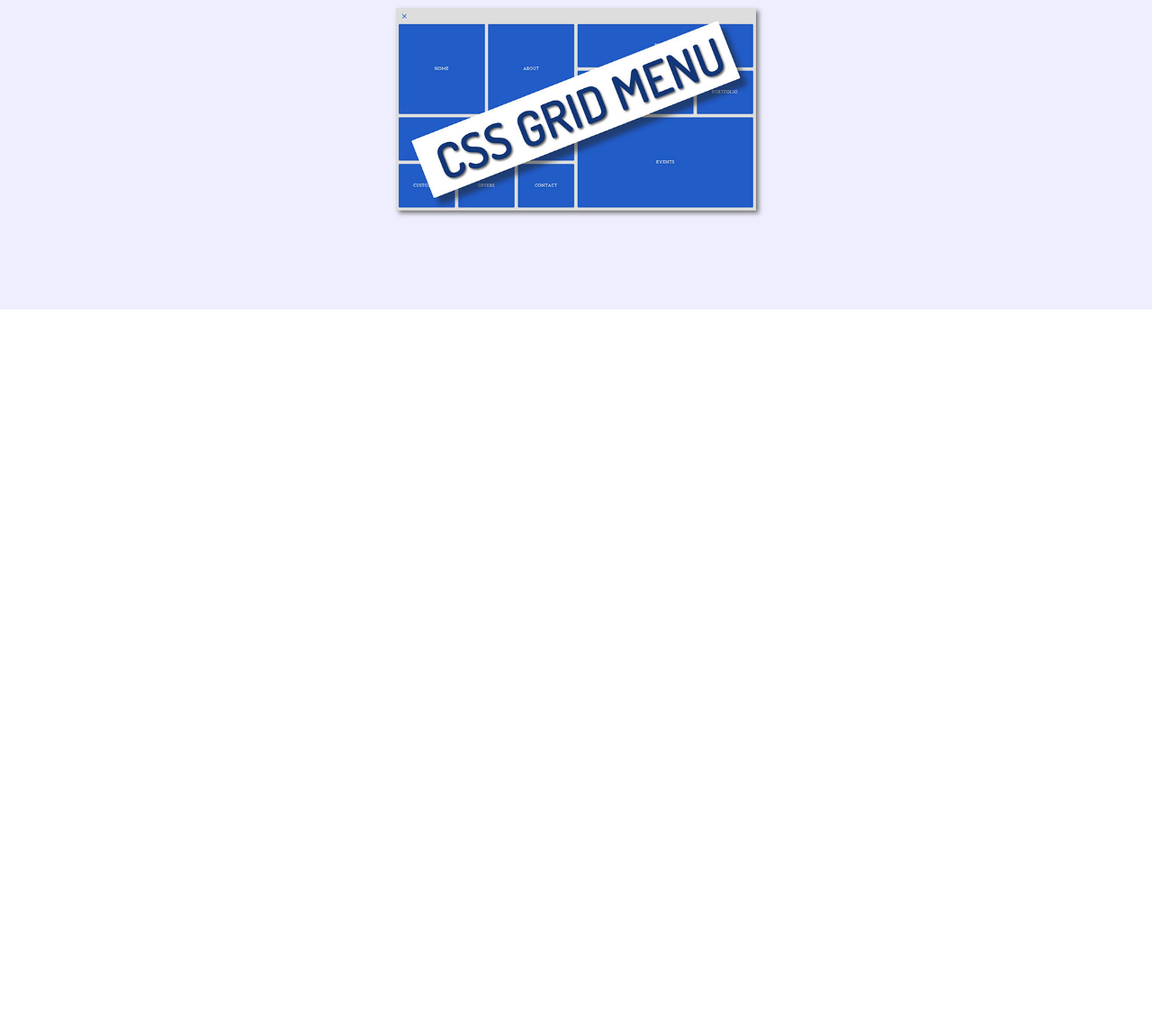
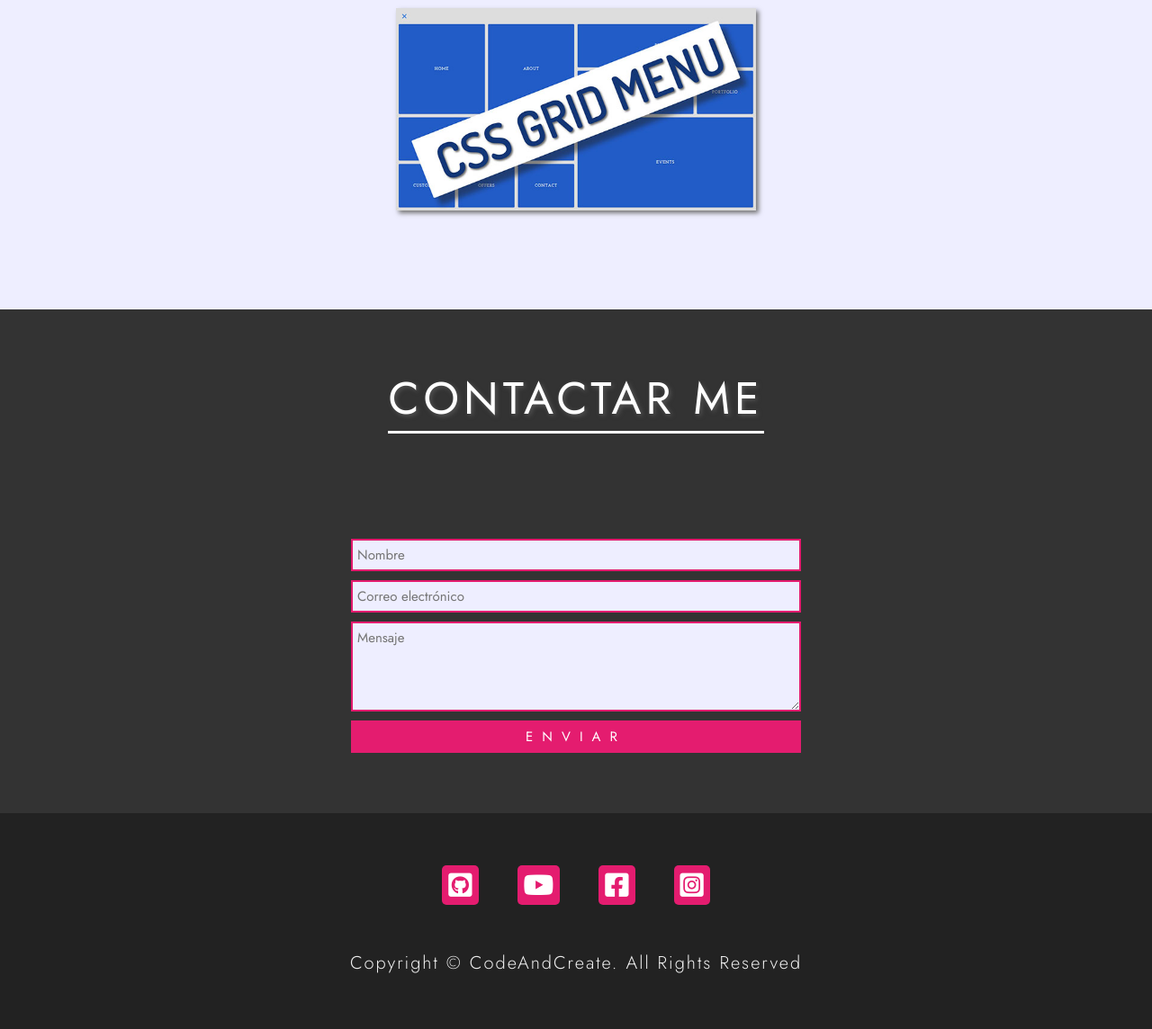
Before and after one commit to EnriqueCazares/10-mega-responsive-websites, a plain HTML site: page project-5-personal-portfolio/index.html in a window 1280 px wide. Shown: the part 3294-4438 px from the top of the page at 90% size. Before the commit the page ends 3638 px from the top, so only its background shows below. Drawn offline with Linux system fonts and the light colour scheme.

Commit message:
Secciones 4 & 5 listas

```diff
--- a/project-5-personal-portfolio/index.html
+++ b/project-5-personal-portfolio/index.html
@@ -270,6 +270,40 @@
         </div>
       </section>
       <!-- End of Section 3 -->
+
+      <!-- Section 4 -->
+      <section class="section-4">
+        <h1 class="section-heading section-4-heading">Contactar Me</h1>
+        <form class="contact-form center">
+          <input type="text" placeholder="Nombre">
+          <input type="email" placeholder="Correo electrónico">
+          <textarea placeholder="Mensaje"></textarea>
+          <input type="submit" value="Enviar" class="contact-form-btn" >
+        </form>
+      </section>
+      <!-- End of Section 4 -->
+
+      <!-- Section 5 -->
+      <footer class="section-5 center">
+        <div class="social-media">
+          <a href="#" class="social-media-link">
+            <i class="fab fa-github-square"></i>
+          </a>
+          <a href="#" class="social-media-link">
+            <i class="fab fa-youtube"></i>
+          </a>
+          <a href="#" class="social-media-link">
+            <i class="fab fa-facebook-square"></i>
+          </a>
+          <a href="#" class="social-media-link">
+            <i class="fab fa-instagram-square"></i>
+          </a>
+        </div>
+        <p class="copyright">
+          Copyright &copy; CodeAndCreate. All Rights Reserved
+        </p>
+      </footer>
+      <!-- End of Section 5 -->
     </div>
 
     <script src="script.js"></script>
--- a/project-5-personal-portfolio/style.css
+++ b/project-5-personal-portfolio/style.css
@@ -296,3 +296,86 @@ html {
   transition: bottom 0.3s 0.3s;
 }
 /* End of Section 3 */
+
+/* Section 4 */
+.section-4 {
+  width: 100%;
+  height: 70vh;
+  background-color: #333;
+  display: flex;
+  flex-direction: column;
+  align-items: center;
+  justify-content: space-evenly;
+}
+
+.section-4-heading {
+  color: #fff;
+  box-shadow: none;
+  border-color: #fff;
+  margin-bottom: 5rem;
+}
+
+.contact-form {
+  width: 50rem;
+  flex-direction: column;
+}
+
+.contact-form input,
+.contact-form textarea {
+  width: 100%;
+  padding: .5rem;
+  margin: .5rem 0;
+  background-color: #eef;
+  font-size: 1.5rem;
+  border: .2rem solid #e41c6f;
+  color: #555;
+}
+
+.contact-form textarea {
+  height: 10rem;
+  max-height: 15rem;
+  max-width: 100%;
+}
+
+.contact-form  .contact-form-btn {
+  background-color: #e41c6f;
+  color: #fff;
+  text-transform: uppercase;
+  letter-spacing: 1rem;
+  cursor: pointer;
+}
+/* End of Section 4 */
+
+/* Section 5 */
+.section-5 {
+  width: 100%;
+  height: 30vh;
+  background-color: #222;
+  flex-direction: column;
+}
+
+.social-media {
+  margin-bottom: 5rem;
+}
+
+.social-media-link {
+  margin: 0 2rem;
+  padding: .7rem;
+  background-color: #e41c6f;
+  border-radius: .5rem;
+  display: inline-block;
+}
+
+.social-media-link i {
+  font-size: 3rem;
+  color: #fff;
+}
+
+.copyright {
+  color: #eee;
+  font-size: 2rem;
+  letter-spacing: .2rem;
+  font-weight: 300;
+  text-align: center;
+}
+/* End of Section 5 */
```
